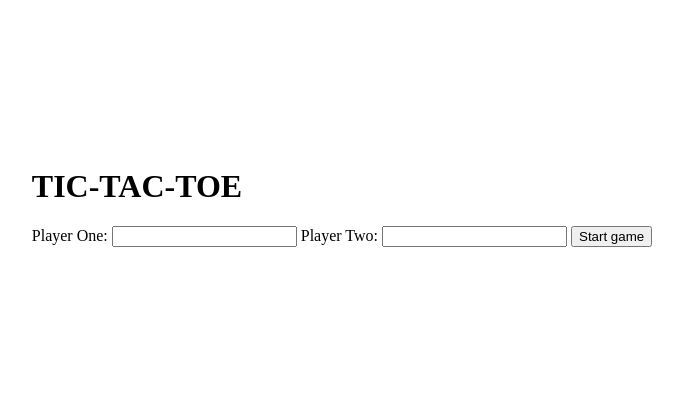
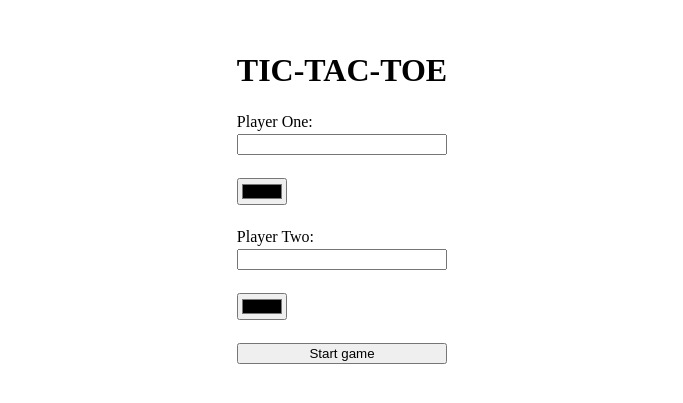
Before and after one commit to adamhaouam/tictactoe, a plain HTML site: page index.html in a window 1280 px wide. Shown: the part 211-614 px from the top of the page, without its empty margins (298-981 px from the left). Drawn offline with Linux system fonts and the light colour scheme.

Commit message:
add field to select color
unless left as default, color is set from menu

```diff
--- a/index.html
+++ b/index.html
@@ -12,8 +12,10 @@
                 <h1>TIC-TAC-TOE</h1>
                 <label for="playerOneName">Player One: </label>
                 <input type='text' name='playerOneName'id="playerOneName">
+                <input type='color' name="playerOneColor" id="playerOneColor">
                 <label for="playerTwoName">Player Two: </label>
                 <input type='text' name='playerTwoName'id="playerTwoName">
+                <input type='color' name="playerTwoColor" id="playerTwoColor">
                 <button class="startButton">Start game</button>
         </div>
         <div class="game">
--- a/script.js
+++ b/script.js
@@ -173,7 +173,9 @@ function GameController(
 function ScreenController() {
 	const game = GameController();
     const playerOneName = document.querySelector('#playerOneName');
+    const playerOneColor = document.querySelector('#playerOneColor');
     const playerTwoName = document.querySelector('#playerTwoName');
+    const playerTwoColor = document.querySelector('#playerTwoColor');
 	const playerTurnDiv = document.querySelector('.turn');
 	const boardDiv = document.querySelector('.board');
     //const container = document.querySelector('.container');
@@ -192,6 +194,10 @@ function ScreenController() {
 				const squareButton = document.createElement("button");
 				squareButton.classList.add("square");
                 squareButton.textContent = square.getSquare();
+
+                //if o set color to playerOneColor
+                if (squareButton.textContent == "o" && playerOneColor.value != "#000000") squareButton.style.backgroundColor = playerOneColor.value;
+                if (squareButton.textContent == "x" && playerTwoColor.value != "#000000") squareButton.style.backgroundColor = playerTwoColor.value;
                 squareButton.classList.add(square.getSquare());
                 squareButton.dataset.row = index1;
 				squareButton.dataset.column = index2;
@@ -231,13 +237,14 @@ function ScreenController() {
         //clear game
         //add menu features
         gameBox.style.display = "none";
-        menuBox.style.display = "block";
+        menuBox.style.display = "flex";
     }
 
     function startGame() {
         menuBox.style.display = "none";
         gameBox.style.display = "block";
         game.updatePlayerNames(playerOneName.value, playerTwoName.value);
+        console.log(playerOneColor.value)
         resetGame();
     }
 
--- a/style.css
+++ b/style.css
@@ -26,3 +26,14 @@
 .board .x {
     background-color: rgb(223, 136, 65);
 }
+
+
+.menu {
+    display: flex;
+    flex-direction: column;
+    gap: 3px;
+}
+
+.menu input {
+    margin-bottom: 20px;
+}
```
